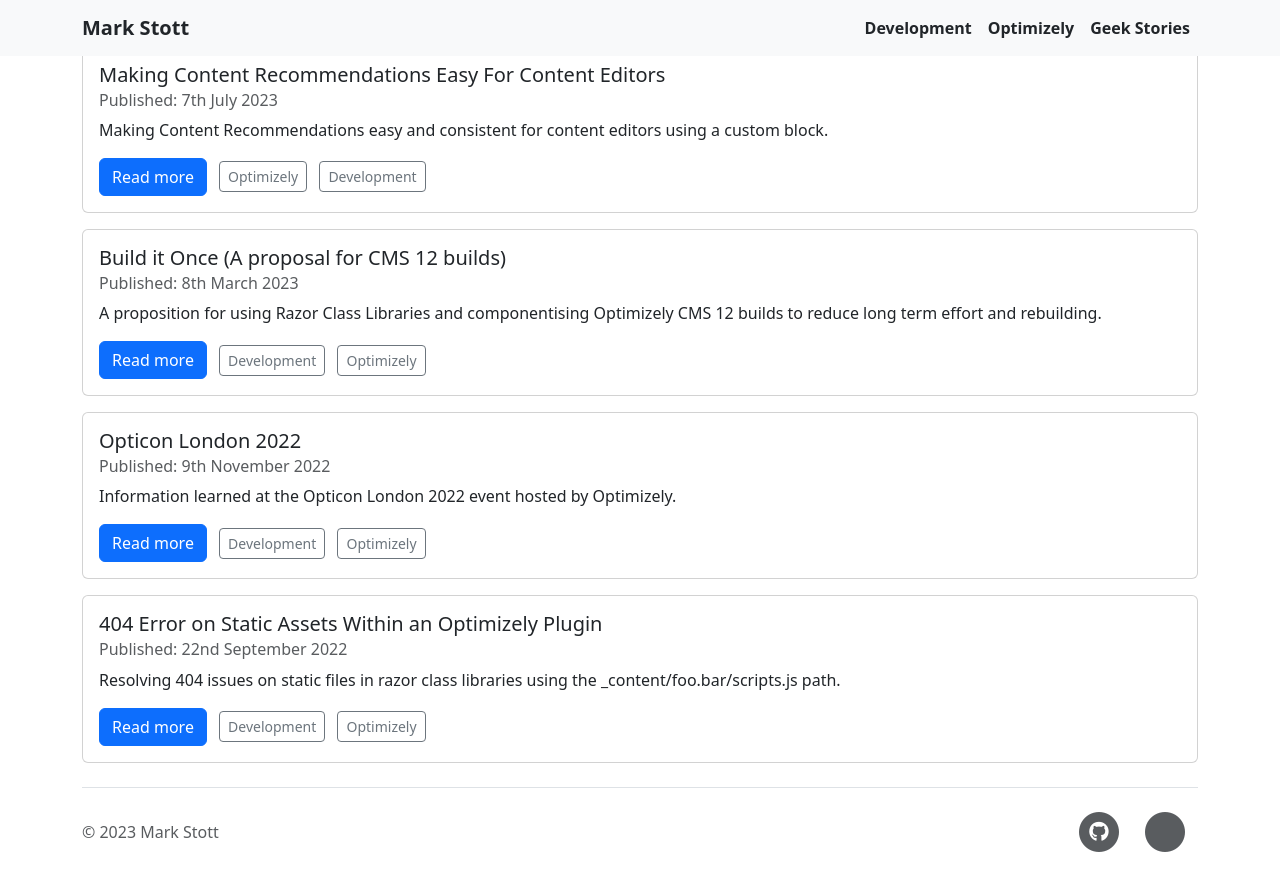
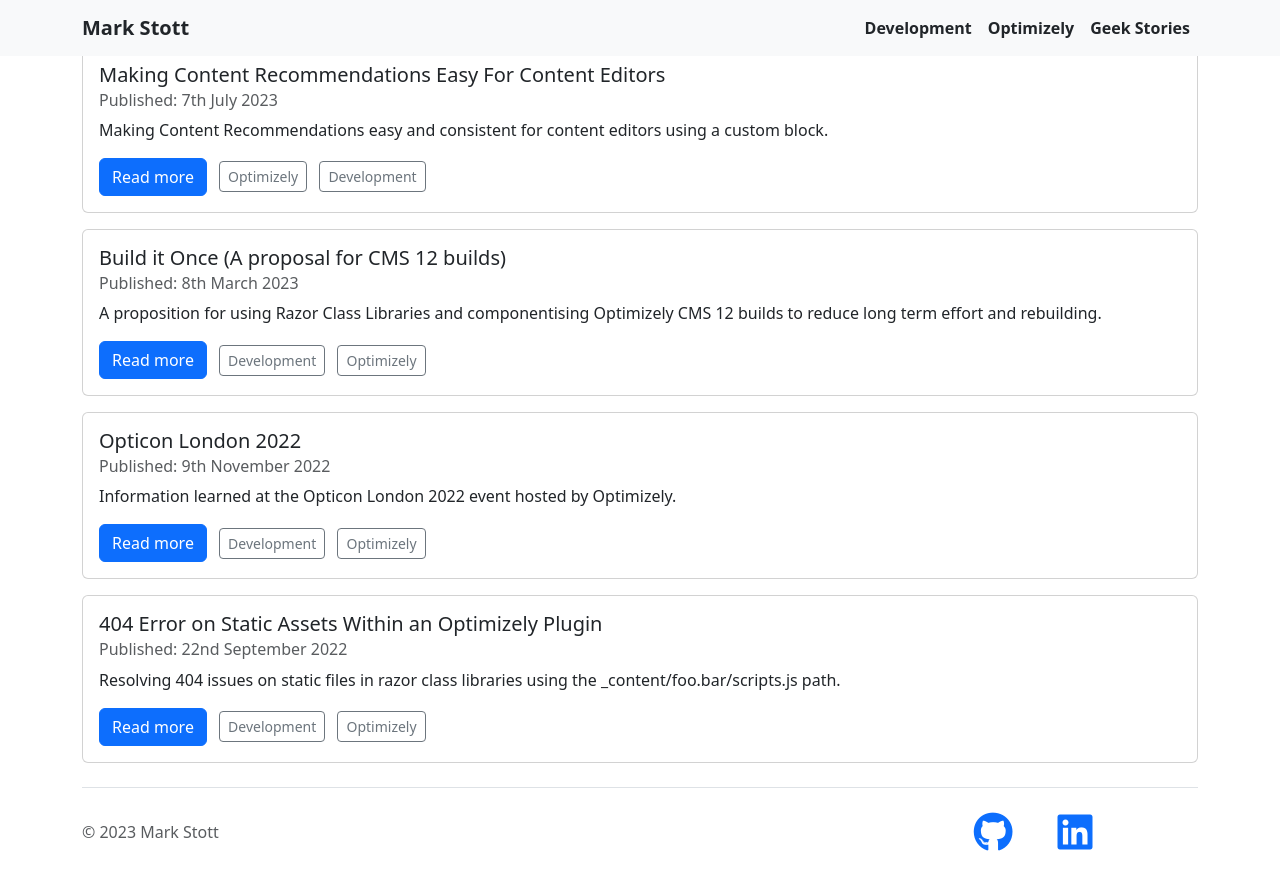
Before and after one commit to GeekInTheNorth/GeekInTheNorth.github.io, a Jekyll site: the page built from README.md, in a window 1280 px wide and 900 px high, scrolled down 989 px. Shown: the top 891 px of the window. Built offline with Jekyll 4.4.1, drawn with Linux system fonts in a browser that asks for light colours.

Commit message:
Update default.html

```diff
--- a/_layouts/default.html
+++ b/_layouts/default.html
@@ -53,18 +53,23 @@
 
       <ul class="nav col-md-4 justify-content-end">
         <li class="nav-item">
-          <a href="https://github.com/GeekInTheNorth/" class="nav-link px-2 text-muted" title="GitHub">
+          <a href="https://github.com/GeekInTheNorth/" class="nav-link" title="GitHub">
             <span class="fa-stack fa-lg">
-                <i class="fas fa-circle fa-stack-2x"></i>
-                <i class="fab fa-github fa-stack-1x fa-inverse"></i>
+                <i class="fab fa-github fa-stack-2x"></i>
             </span>
           </a>
         </li>
         <li class="nav-item">
-          <a href="https://twitter.com/GeekInTheNorth" class="nav-link px-2 text-muted" title="X (Twitter)">
+          <a href="https://www.linkedin.com/in/mark-antony-stott/" class="nav-link" title="LinkedIn">
             <span class="fa-stack fa-lg">
-                <i class="fas fa-circle fa-stack-2x"></i>
-                <i class="fa-brands fa-x-twitter fa-stack-1x fa-inverse"></i>
+                <i class="fa-brands fa-linkedin fa-stack-2x"></i>
+            </span>
+          </a>
+        </li>
+        <li class="nav-item">
+          <a href="https://twitter.com/GeekInTheNorth" class="nav-link" title="X (Twitter)">
+            <span class="fa-stack fa-lg">
+                <i class="fa-brands fa-x-twitter fa-stack-2x"></i>
             </span>
           </a>
         </li>
```
